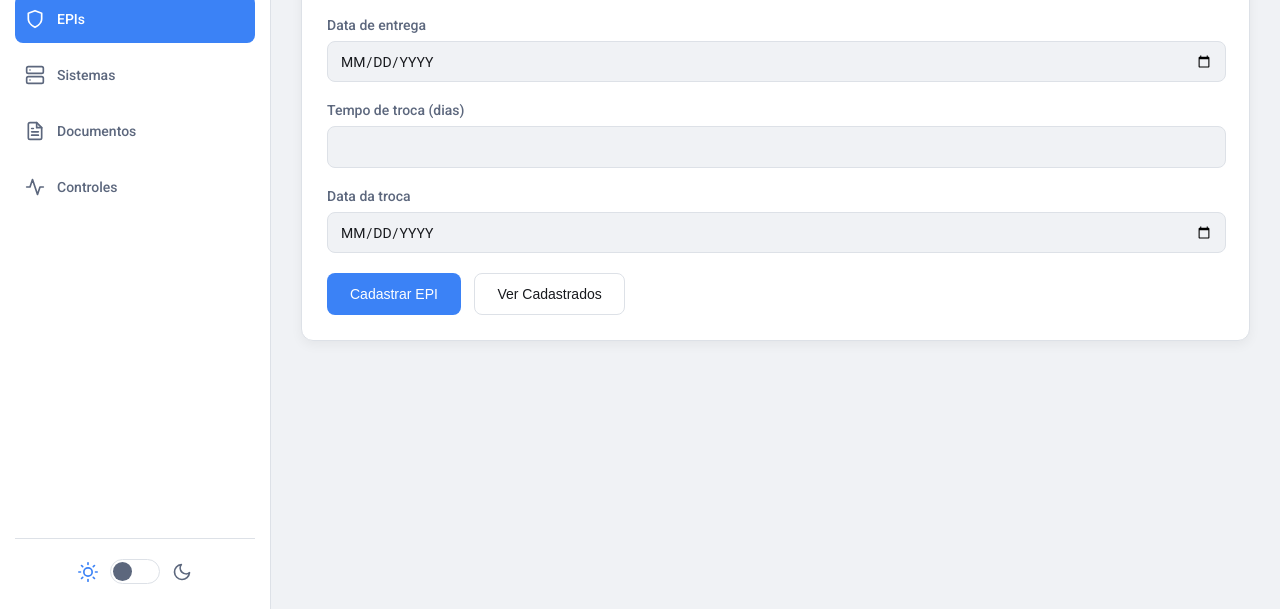
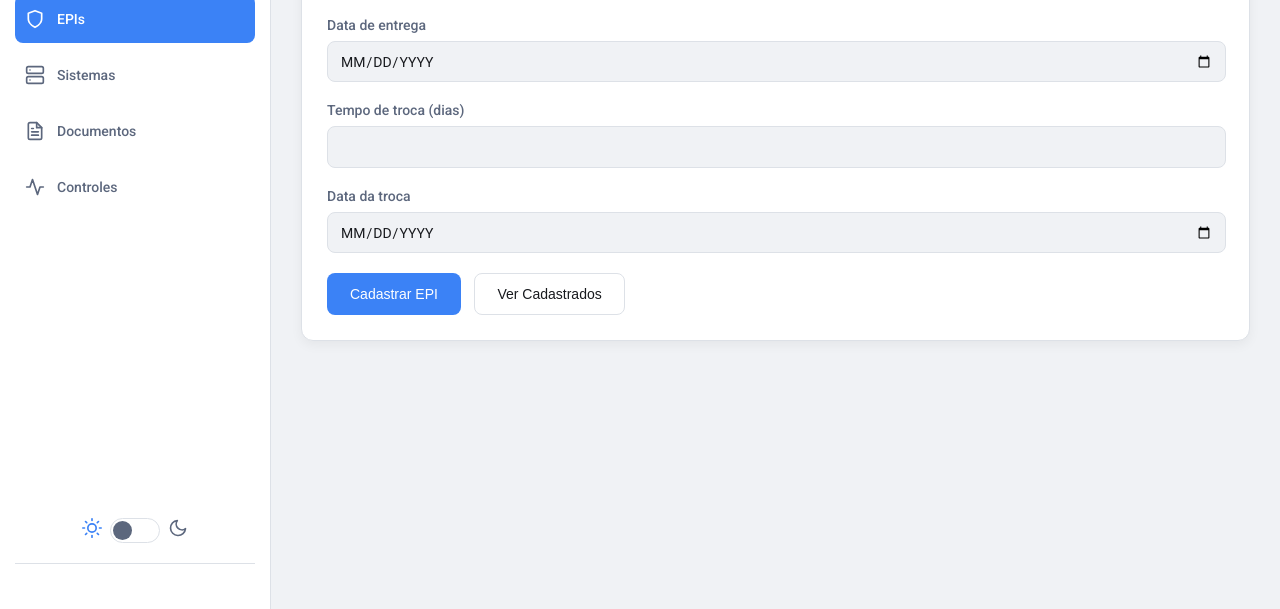
Before and after one commit to Xurume-Ponto-Exe/Site-Empresa, a plain HTML site: page index.html in a window 1280 px wide. Shown: the part 191-800 px from the top of the page. Drawn offline with Linux system fonts and the light colour scheme.

Commit message:
Add files via upload

```diff
--- a/index.css
+++ b/index.css
@@ -308,3 +308,13 @@ body.dark-theme .icon-moon { color: var(--cor-destaque); }
     .overlay.active { display: block; }
     .content { padding: 70px 15px 15px 15px; }
 }
+
+.theme-toggle-container {
+display: flex;
+justify-content: center;
+transition: border-color 0.3s;
+}
+
+.theme-toggle-container .theme-icon {
+margin: 0 8px;
+}
--- a/index.html
+++ b/index.html
@@ -38,12 +38,14 @@
                     <svg xmlns="http://www.w3.org/2000/svg" viewBox="0 0 24 24" fill="none" stroke="currentColor" stroke-linecap="round" stroke-linejoin="round"><polyline points="22 12 18 12 15 21 9 3 6 12 2 12"></polyline></svg> Controles
                 </a>
             </nav>
-            <div class="sidebar-footer">
-                <svg class="theme-icon icon-sun" xmlns="http://www.w3.org/2000/svg" width="24" height="24" viewBox="0 0 24 24" fill="none" stroke="currentColor" stroke-width="2" stroke-linecap="round" stroke-linejoin="round"><circle cx="12" cy="12" r="5"></circle><line x1="12" y1="1" x2="12" y2="3"></line><line x1="12" y1="21" x2="12" y2="23"></line><line x1="4.22" y1="4.22" x2="5.64" y2="5.64"></line><line x1="18.36" y1="18.36" x2="19.78" y2="19.78"></line><line x1="1" y1="12" x2="3" y2="12"></line><line x1="21" y1="12" x2="23" y2="12"></line><line x1="4.22" y1="19.78" x2="5.64" y2="18.36"></line><line x1="18.36" y1="5.64" x2="19.78" y2="4.22"></line></svg>
-                <button id="btn-dark-mode-toggle"></button>
-                <svg class="theme-icon icon-moon" xmlns="http://www.w3.org/2000/svg" width="24" height="24" viewBox="0 0 24 24" fill="none" stroke="currentColor" stroke-width="2" stroke-linecap="round" stroke-linejoin="round"><path d="M21 12.79A9 9 0 1 1 11.21 3 7 7 0 0 0 21 12.79z"></path></svg>
-            </div>
-        </aside>
+           <div class="theme-toggle-container">
+               <svg class="theme-icon icon-sun" xmlns="http://www.w3.org/2000/svg" width="24" height="24" viewBox="0 0 24 24" fill="none" stroke="currentColor" stroke-width="2" stroke-linecap="round" stroke-linejoin="round"><circle cx="12" cy="12" r="5"></circle><line x1="12" y1="1" x2="12" y2="3"></line><line x1="12" y1="21" x2="12" y2="23"></line><line x1="4.22" y1="4.22" x2="5.64" y2="5.64"></line><line x1="18.36" y1="18.36" x2="19.78" y2="19.78"></line><line x1="1" y1="12" x2="3" y2="12"></line><line x1="21" y1="12" x2="23" y2="12"></line><line x1="4.22" y1="19.78" x2="5.64" y2="18.36"></line><line x1="18.36" y1="5.64" x2="19.78" y2="4.22"></line></svg>
+               <button id="btn-dark-mode-toggle"></button>
+               <svg class="theme-icon icon-moon" xmlns="http://www.w3.org/2000/svg" width="24" height="24" viewBox="0 0 24 24" fill="none" stroke="currentColor" stroke-width="2" stroke-linecap="round" stroke-linejoin="round"><path d="M21 12.79A9 9 0 1 1 11.21 3 7 7 0 0 0 21 12.79z"></path></svg>
+           </div>
+           <div class="sidebar-footer">
+               </div>
+       </aside>
 
         <main class="content">
             <div id="epi-page" class="page-content active">
```
